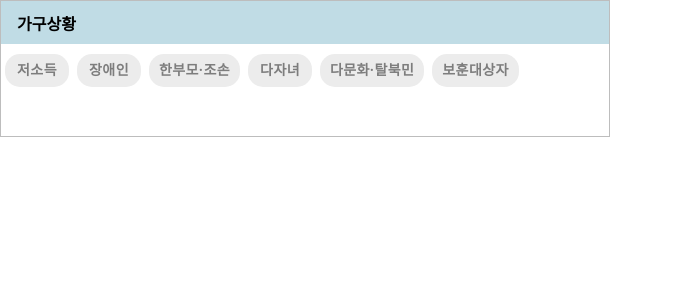
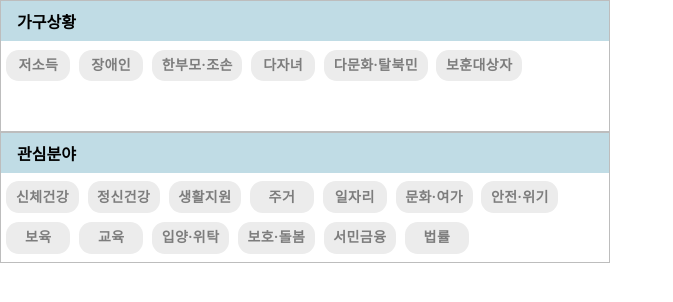
Before and after one commit to googoo9918/software-project-bokha, a React (Vite) app in the folder client/: page /search in a window 1280 px wide. Shown: the top 302 px of the page, without its empty margins (0-673 px from the left). Built offline with nearby package versions, Linux system fonts and the light colour scheme.

Commit message:
feat: CategoryBox 구현 완료

```diff
--- a/client/src/components/CategoryBox/CategoryBox.jsx
+++ b/client/src/components/CategoryBox/CategoryBox.jsx
@@ -5,8 +5,22 @@ import {
   CategoryBtn
 } from "./CategoryBox.styled";
 import { StyledEngineProvider } from '@mui/styled-engine'
+import { useState } from "react";
 
 function CategoryBox(props) {
+  function btnClick(e) {
+    if((e.target.classList).contains('active')){
+      (e.target.classList).remove('active');
+      const tempList = props.state.filter(el => el !== (e.target.innerText));
+      props.handler(tempList);
+      return;
+    }
+
+    e.target.classList.add('active');
+    props.handler([e.target.innerText, ...props.state]);
+    return;
+  }
+
   return(
     <StyledEngineProvider injectFirst>
       <CategoryBoxContainer>
@@ -16,8 +30,11 @@ function CategoryBox(props) {
         <CategoryContent>
           {
             props.buttons &&
-            (props.buttons).map(btn => (
-              <CategoryBtn key={btn.id} >{btn}</CategoryBtn>
+            (props.buttons).map((btn, idx) => (
+              <CategoryBtn
+                key={idx}
+                onClick={btnClick}
+                className="category-btn">{btn}</CategoryBtn>
             ))
           }
         </CategoryContent>
--- a/client/src/components/CategoryBox/CategoryBox.styled.js
+++ b/client/src/components/CategoryBox/CategoryBox.styled.js
@@ -4,13 +4,13 @@ import Button from '@mui/material/Button';
 export const CategoryBoxContainer = styled.div`
   font-size: 18px;
   width: 38rem;
-  height: 7.5em;
+  height: 8.1rem;
   border: 1px solid #bdbdbd;
 `;
 
 export const CategoryTitle = styled.div`
   width: inherit;
-  height: 2.4em;
+  height: 2.5rem;
   background-color: rgba(5, 117, 152, 0.25);
   position: relative;
 
@@ -26,13 +26,18 @@ export const CategoryTitle = styled.div`
 
 export const CategoryContent = styled.div`
   width: inherit;
+
+  .active {
+    background-color: #0057ff;
+    color: #fff;
+  }
 `
 
 export const CategoryBtn = styled(Button)`
   background-color: #ececec;
-  border-radius: 15px;
+  border-radius: 0.8rem;
   font-weight: 600;
   color: #7d7d7d;
-  padding: 4px 10px;
-  margin: 10px 4px;
+  padding: 0.2222rem 0.6rem;
+  margin: 0.5556rem 0.2222rem 0 0.3333rem;
 `;
--- a/client/src/pages/SearchPage.jsx
+++ b/client/src/pages/SearchPage.jsx
@@ -1,15 +1,28 @@
 import CategoryBox from "../components/CategoryBox/CategoryBox";
+import { useState } from "react";
 
 function SearchPage() {
-  const household = ['저소득', '장애인', '한부모·조손', '다자녀', '다문화·탈북민', '보훈대상자'];
-  const interest = ['신체건강', '정신건강', '생활지원', '주거',
+  const [household, setHousehold] = useState([]);
+  const [interest, setInterest] = useState([]);
+
+  const householdList = ['저소득', '장애인', '한부모·조손', '다자녀', '다문화·탈북민', '보훈대상자'];
+  const interestList = ['신체건강', '정신건강', '생활지원', '주거',
                     '일자리', '문화·여가', '안전·위기', '보육',
-                    '교육', '입양·위탁', '보호·돌봄', '서민금융', '법률']
+                    '교육', '입양·위탁', '보호·돌봄', '서민금융', '법률'];
 
   return(
-    <CategoryBox
-        title="가구상황"
-        buttons={household}></CategoryBox>
+    <div id="search-page">
+      <CategoryBox
+          title="가구상황"
+          buttons={householdList}
+          state={household}
+          handler={setHousehold}></CategoryBox>
+      <CategoryBox
+          title="관심분야"
+          buttons={interestList}
+          state={interest}
+          handler={setInterest}></CategoryBox>
+    </div>
   )
 }
 
```
